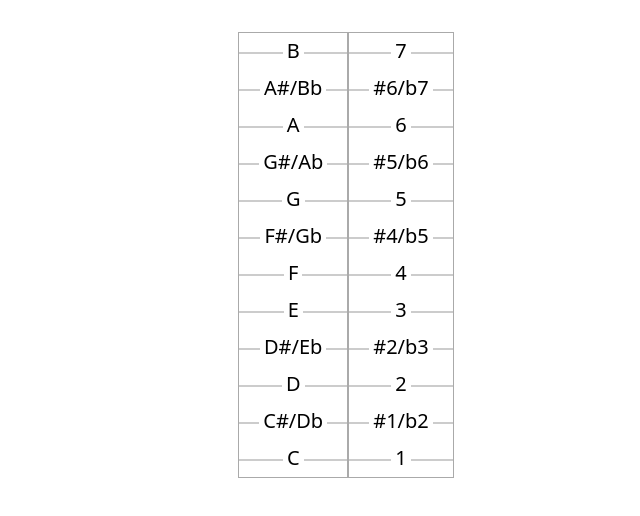
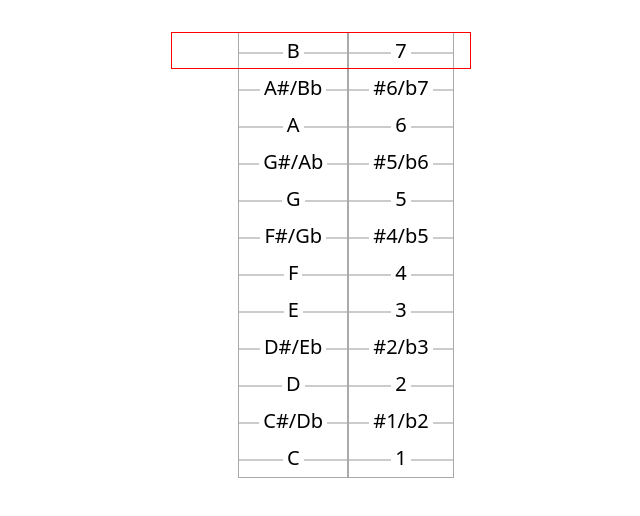
Before and after one commit to katmh/diatonic, a Svelte app: page / in a window 1280 px wide. Shown: the top 516 px of the page, without its empty margins (294-934 px from the left). Built offline with nearby package versions, Linux system fonts and the light colour scheme.

Commit message:
Window WIP

```diff
--- a/src/App.svelte
+++ b/src/App.svelte
@@ -1,9 +1,11 @@
 <script lang="ts">
 	import PitchRuler from "./components/PitchRuler.svelte";
 	import NumberRuler from "./components/NumberRuler.svelte";
+	import Window from "./components/Window.svelte";
 </script>
 
 <div class="container">
+	<Window />
 	<PitchRuler />
 	<NumberRuler />
 </div>
--- a/src/components/Ruler.svelte
+++ b/src/components/Ruler.svelte
@@ -10,7 +10,6 @@
     const gridTarget = interact.snappers.grid({
         x: 1,
         y: 37,
-        range: 100,
     });
     console.log(gridTarget);
 
--- /dev/null
+++ b/src/components/Window.svelte
@@ -0,0 +1,41 @@
+<script lang="ts">
+    import interact from "interactjs";
+    import { positions } from "../stores.js";
+    const interactable = interact(`#window`);
+    const gridTarget = interact.snappers.grid({
+        x: 1,
+        y: 37,
+    });
+    interactable.draggable({
+        lockAxis: "y",
+        listeners: {
+            move(e) {
+                positions.update((positions) => ({
+                    ...positions,
+                    window: {
+                        x: positions.window.x + e.dx,
+                        y: positions.window.y + e.dy,
+                    },
+                }));
+                e.target.style.transform = `translate(${$positions.window.x}px, ${$positions.window.y}px)`;
+            },
+        },
+        modifiers: [
+            interact.modifiers.snap({
+                targets: [gridTarget],
+            }),
+        ],
+    });
+</script>
+
+<div id="window" />
+
+<style>
+    #window {
+        border: 1px solid red;
+        height: 37px;
+        width: 300px;
+        position: absolute;
+        margin-left: -50px;
+    }
+</style>
--- a/src/stores.js
+++ b/src/stores.js
@@ -3,4 +3,5 @@ import { writable } from 'svelte/store';
 export const positions = writable({
     pitch: { x: 0, y: 0 },
     number: { x: 0, y: 0 },
+    window: { x: 0, y: 0 },
 });
```
